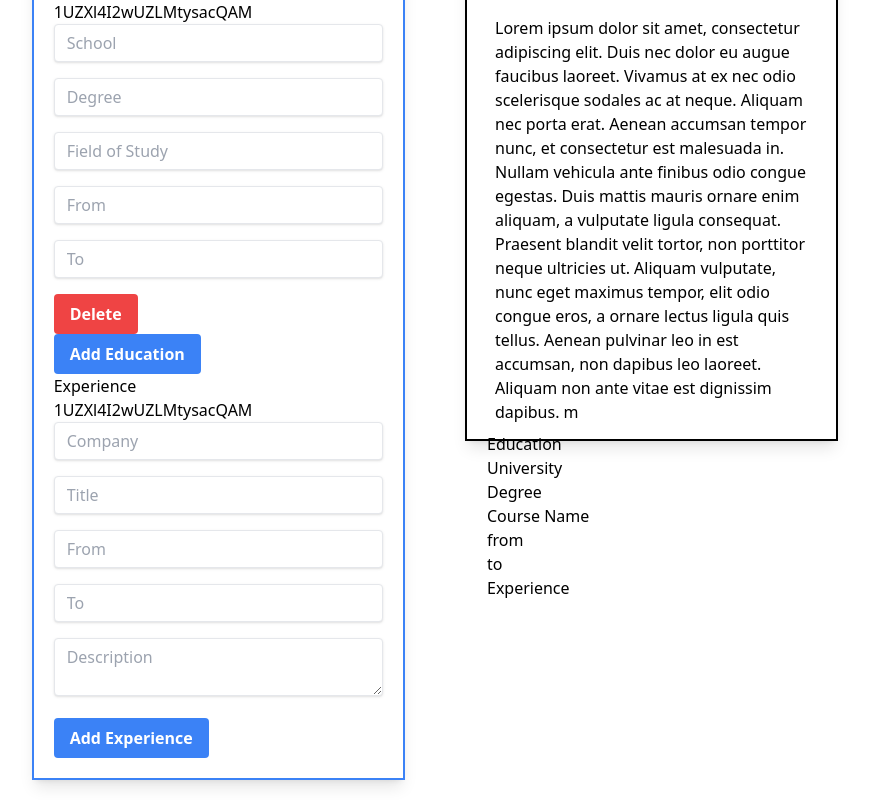
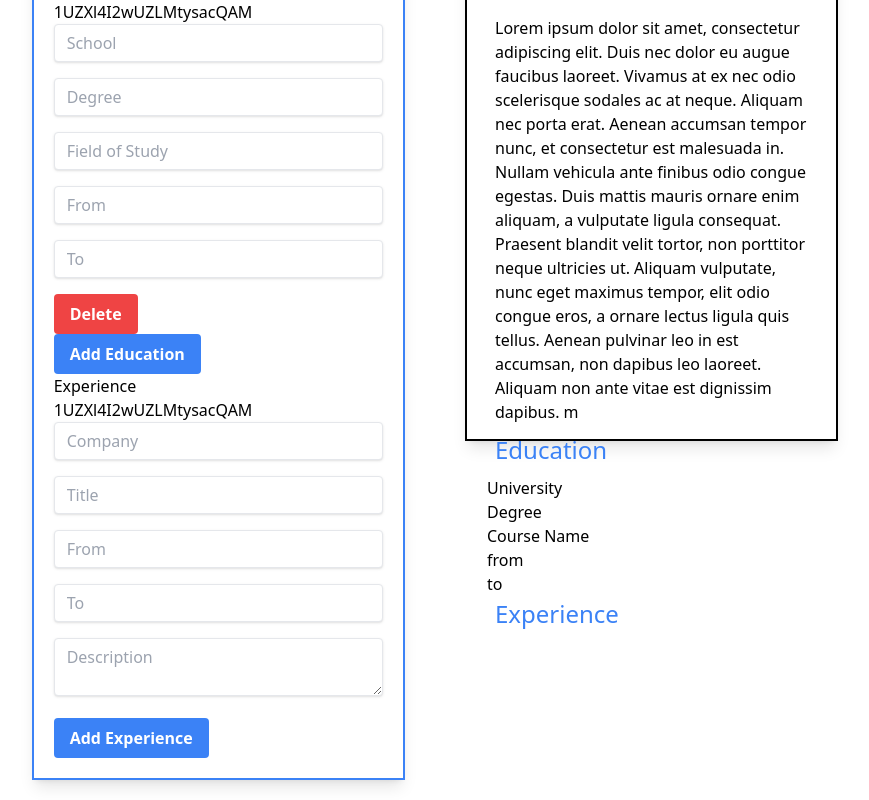
Before and after one commit to Baskin-Ridley/react-cv-generator, a Next.js app: page / in a window 1280 px wide. Shown: the part 338-1138 px from the top of the page, without its empty margins (205-1074 px from the left). Built offline with nearby package versions, Linux system fonts and the light colour scheme.

Commit message:
added styling to education and Experience titles

```diff
--- a/pages/components/cvPreview/CVExperience.tsx
+++ b/pages/components/cvPreview/CVExperience.tsx
@@ -25,7 +25,6 @@ const CVExperience = (props: { id: any; }) => {
     const [experienceList, setExperienceList] = useRecoilState(experienceAtom);
     return (
         <div className="flex flex-col">
-
             <p>{experienceList.company}</p>
             <p>{experienceList.title}</p>
             <p>{experienceList.from}</p>
--- a/pages/index.tsx
+++ b/pages/index.tsx
@@ -50,9 +50,9 @@ export default function Home() {
 
         <div className="border-2 border-black shadow-lg m-5 p-5 md:col-start-4 md:col-end-6 h-4/6">
           <CVPersonalInfo/>
-          <h2>Education</h2>
+          <h3 className="text-2xl font-normal leading-normal mt-0 mb-2 text-blue-500 ml-2">Education</h3>
           {cvEducationList.map((component) => component)}
-          <h2>Experience</h2>
+          <h3 className="text-2xl font-normal leading-normal mt-0 mb-2 text-blue-500 ml-2">Experience</h3>
           {cvExperienceList.map((component) => component)}
         </div>
       </div>
```
